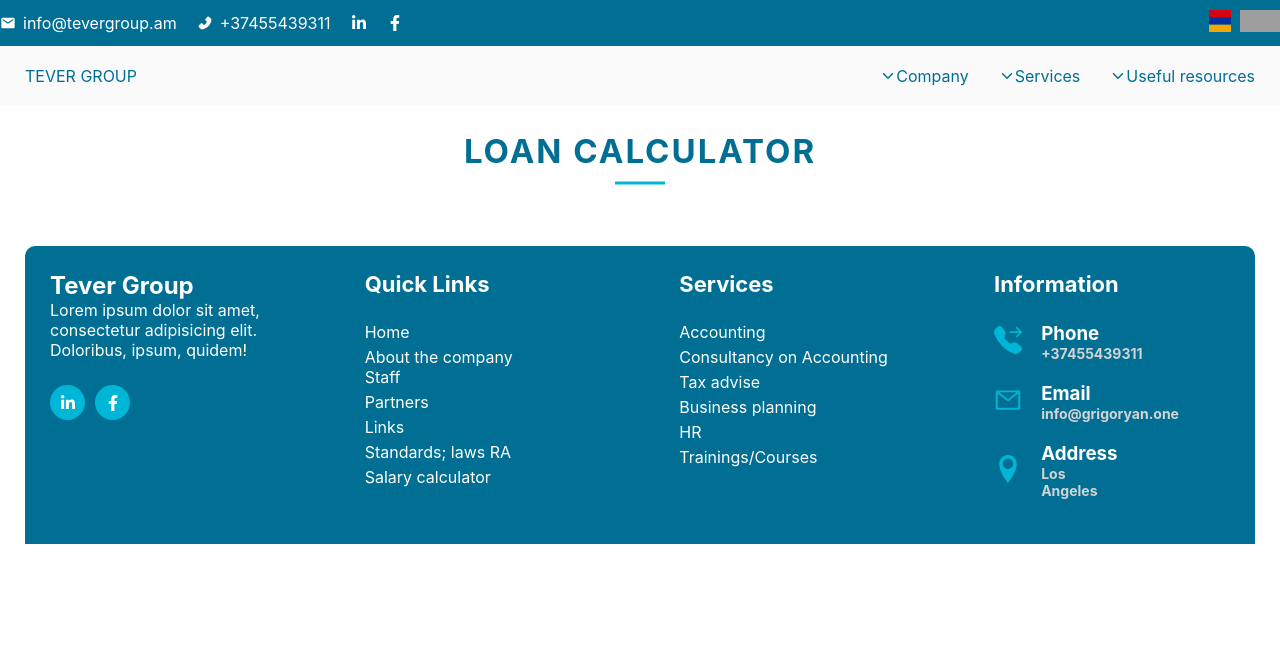
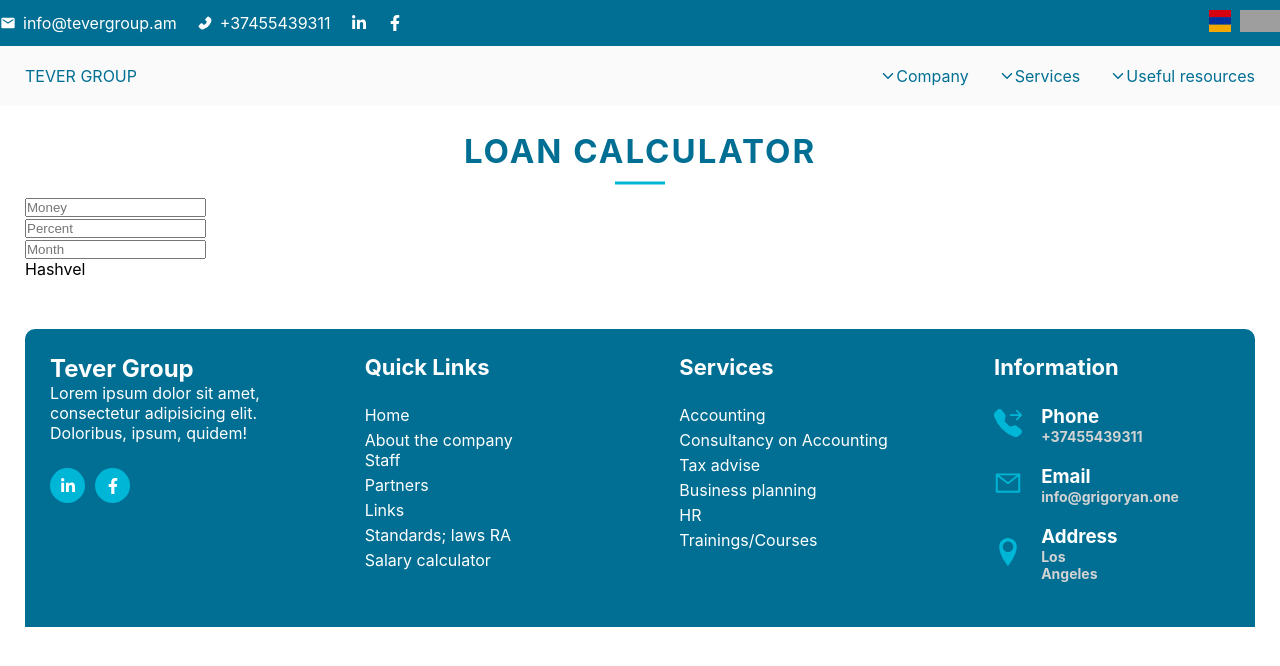
Before and after one commit to EdgarGrigoryan1996/teverGroup, a React (Create React App) app: page /loanCalculation in a window 1280 px wide. Shown: the top 666 px of the page. Built offline with nearby package versions, Linux system fonts and the light colour scheme; grey boxes are pictures that could not be loaded.

Commit message:
calculate table created

```diff
--- a/src/Pages/UsefulResources/LoanCalculator/LoanCalculator.jsx
+++ b/src/Pages/UsefulResources/LoanCalculator/LoanCalculator.jsx
@@ -1,14 +1,88 @@
-import React from 'react';
+import React, { useCallback, useMemo, useState } from 'react';
 import g from "../../../globalStyles.module.css";
+import s from "./LoanCalculator.module.css"
 import {useTranslation} from "react-i18next";
 
 function LoanCalculator(props) {
     const {t} = useTranslation()
+    const [money, setMoney] = useState(null)
+    const [percent, setPercent] = useState(null)
+    const [month, setMonth] = useState(null)
+    const [loanList, setLoanList] = useState([])
+
+    const renderTable = useCallback((arr) => {
+        return(
+            <table>
+                <tr>
+                    <th>MayrGumarMnacord</th><th>Tokos</th><th>Mayr Gumar</th><th>Yndameny</th>
+                </tr>
+                {arr.map(item => (
+                    <tr>
+                        <td>
+                        {item.tokos}
+                        </td>
+                        <td>
+                            {item.mayrGumar}
+                        </td>
+                        <td>
+                            {item.marvoxGumar}
+                        </td>
+                    </tr>
+                ))}
+            </table>
+        )
+    }, [loanList])
+
+    const handleCalculate = useCallback(() =>{
+        let vark = money
+        const result = []
+
+        for(let i = 1; i<= month; i++){
+            const calcData = {}
+            let tokos = vark * (percent / 100) / 12
+            let marvoxGumar = vark * tokos / (1 - 1 / (1 + tokos) ** month)
+
+            const mayrGumar = marvoxGumar - tokos
+            vark -= marvoxGumar
+            calcData.tokos = 10000
+            calcData.mayrGumar = 564546
+            calcData.marvoxGumar = 546848946
+
+            // console.log({vark}, {tokos}, {marvoxGumar}, {mayrGumar})
+console.log(calcData)
+console.log({calcData})
+            result.push(calcData)
+        }
+
+        setLoanList(result)
+    }, [money, percent, month, loanList])
+
     return (
         <section>
             <div className={g.sectionTitle}>
                 <h2>{t("menu.resources.subMenu.item4")}</h2>
             </div>
+
+            <div className={s.calculatorBlock}>
+                <div><input type="number" placeholder='Money' value={money} onChange={(e) => {
+                    setMoney(e.target.value)
+                }}/></div>
+            </div>
+
+            <div className={s.calculatorBlock}>
+                <div><input type="number" placeholder='Percent' value={percent} onChange={(e) => {
+                    setPercent(e.target.value)
+                }}/></div>
+            </div>
+
+            <div className={s.calculatorBlock}>
+                <div><input type="number" placeholder='Month' value={month} onChange={(e) => {
+                    setMonth(e.target.value)
+                }}/></div>
+            </div>
+            <div className={s.showResult} onClick={handleCalculate}>Hashvel</div>
+
+            {!!loanList.length && renderTable(loanList)}
         </section>
     );
 }
```
Also changed, not shown: src/Pages/UsefulResources/LoanCalculator/LoanCalculator.module.css (added).
